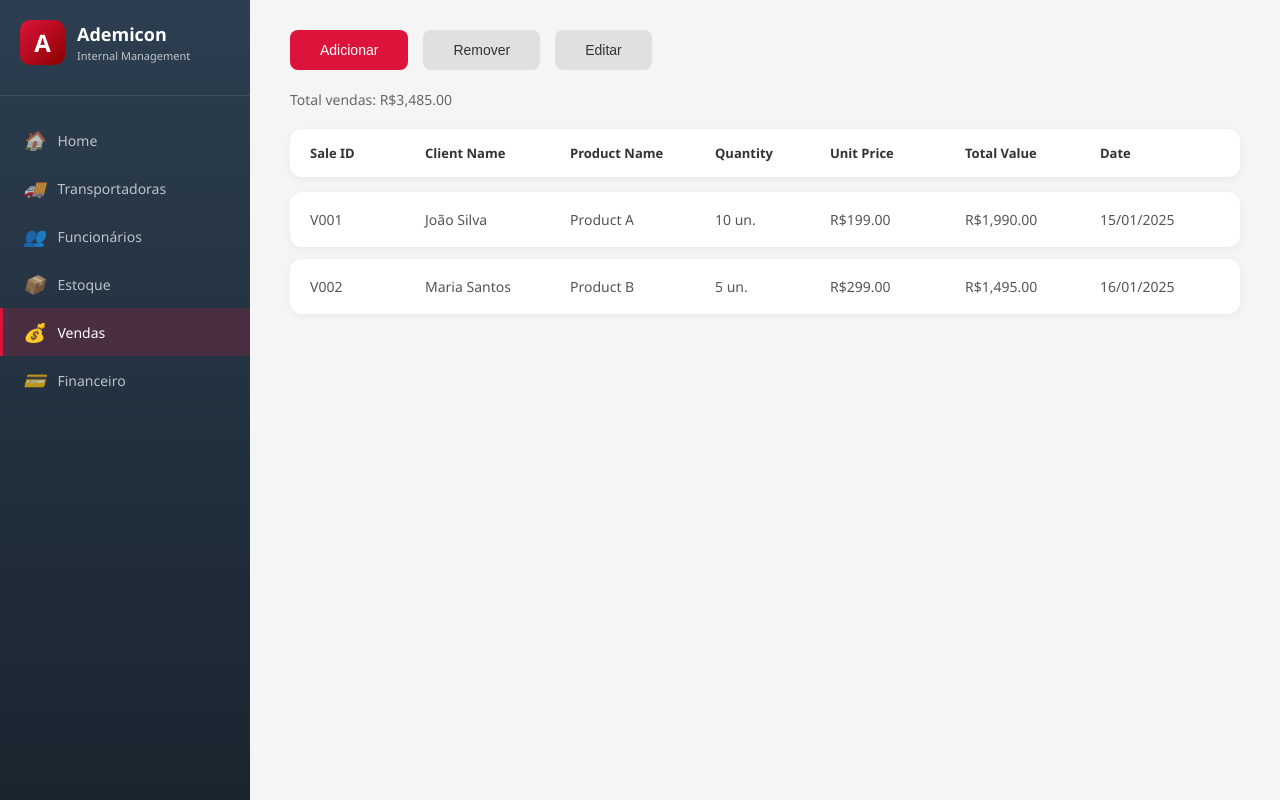
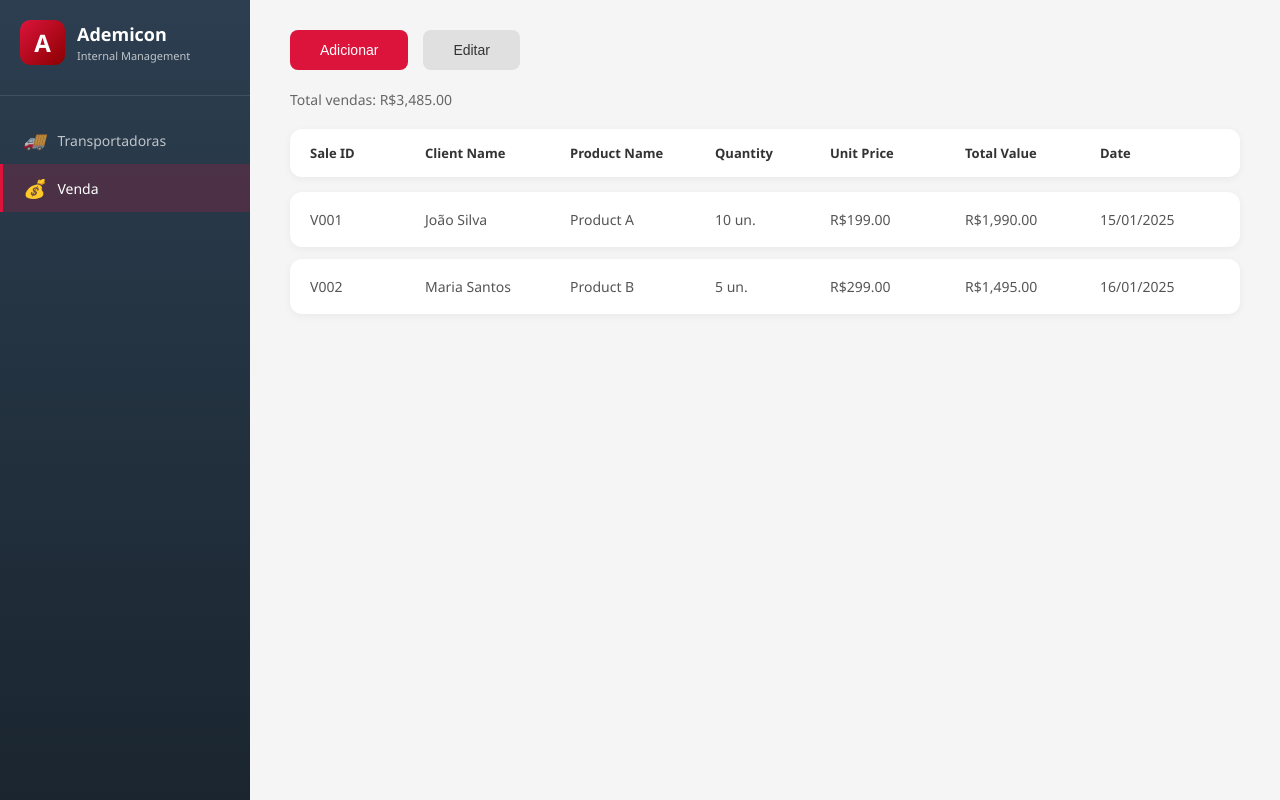
Before and after one commit to RaulFerna/Front_Ademicon, an Angular app: page /vendas in a window 1280 px wide. Built offline with nearby package versions, Linux system fonts and the light colour scheme.

Commit message:
REQUEST - NATAN 30/10/2025

```diff
--- a/src/app/features/vendas/vendas.component.html
+++ b/src/app/features/vendas/vendas.component.html
@@ -10,30 +10,30 @@
       </div>
 
       <nav class="menu">
-        <a href="#" class="menu-item">
+        <!-- <a href="#" class="menu-item">
           <i class="icon">🏠</i>
           <span>Home</span>
-        </a>
+        </a> -->
         <a href="#" class="menu-item">
           <i class="icon">🚚</i>
           <span>Transportadoras</span>
         </a>
-        <a href="#" class="menu-item">
+        <!-- <a href="#" class="menu-item">
           <i class="icon">👥</i>
           <span>Funcionários</span>
-        </a>
-        <a href="#" class="menu-item">
+        </a> -->
+        <!-- <a href="#" class="menu-item">
           <i class="icon">📦</i>
           <span>Estoque</span>
-        </a>
+        </a> -->
         <a href="#" class="menu-item active">
           <i class="icon">💰</i>
-          <span>Vendas</span>
+          <span>Venda</span>
         </a>
-        <a href="#" class="menu-item">
+        <!-- <a href="#" class="menu-item">
           <i class="icon">💳</i>
           <span>Financeiro</span>
-        </a>
+        </a> -->
       </nav>
     </aside>
 
@@ -42,7 +42,7 @@
       <div class="content-header">
         <div class="action-buttons">
           <button class="btn btn-primary" (click)="openModal('add')">Adicionar</button>
-          <button class="btn btn-secondary" (click)="openModal('remove')">Remover</button>
+          <!-- <button class="btn btn-secondary" (click)="openModal('remove')">Remover</button> -->
           <button class="btn btn-secondary" (click)="openModal('edit')">Editar</button>
         </div>
       </div>
@@ -118,7 +118,7 @@
   </div>
 
   <!-- Modal Remover -->
-  <div class="modal-overlay" *ngIf="showModal && modalType === 'remove'" (click)="closeModal()">
+  <!-- <div class="modal-overlay" *ngIf="showModal && modalType === 'remove'" (click)="closeModal()">
     <div class="modal-content modal-small" (click)="$event.stopPropagation()">
       <div class="modal-header">
         <h2>Remover Venda</h2>
@@ -141,7 +141,7 @@
         <button type="button" class="btn btn-danger" (click)="removeSale()">Remover</button>
       </div>
     </div>
-  </div>
+  </div> -->
 
   <!-- Modal Editar -->
   <div class="modal-overlay" *ngIf="showModal && modalType === 'edit'" (click)="closeModal()">
```
